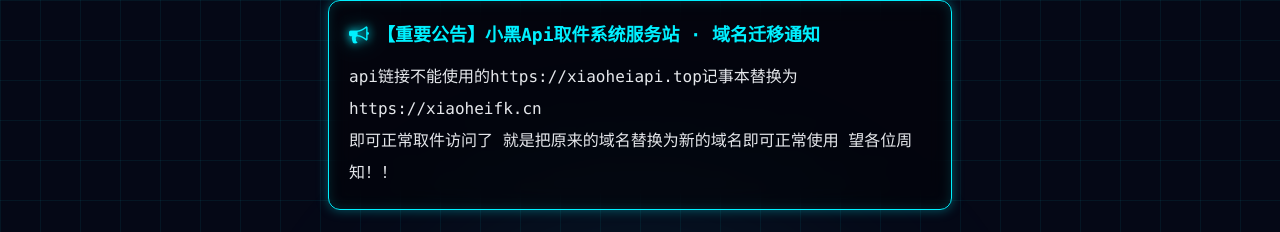
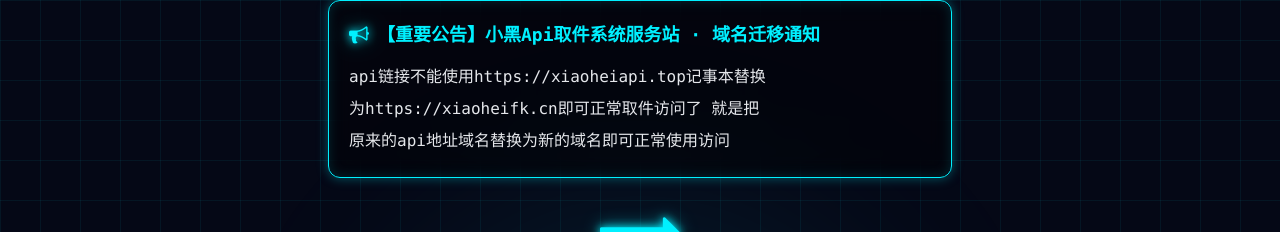
Before and after one commit to HZQDS777/api, a website: page public/404.html in a window 1280 px wide. Shown: the top 232 px of the page. Drawn offline with nearby package versions, Linux system fonts and the light colour scheme.

Commit message:
Update 404.html

```diff
--- a/public/404.html
+++ b/public/404.html
@@ -84,7 +84,7 @@ tailwind.config = {
       <i class="fa fa-exchange text-[80px] text-neon text-shadow-neon"></i>
     </div>
     <h1 class="text-[clamp(1.8rem,5vw,3rem)] font-bold text-neon text-shadow-neon mb-6 leading-tight">
-      服务升级·线路升级优化 · 域名更换·10秒后自动跳转
+      服务升级·线路升级优化 · 域名更换·60秒后自动跳转
     </h1>
     <p class="text-xl text-gray-200 mb-2">旧域名一周后正式关闭</p>
     <p class="text-gray-400 mb-8">新站点：小黑服务站</p>
@@ -116,11 +116,12 @@ tailwind.config = {
 <script>
 const newDomain = "https://xiaoheifk.cn";
 document.getElementById("new-url").innerText = newDomain;
-const noticeReason = `api链接不能使用的https://xiaoheiapi.top记事本替换为https://xiaoheifk.cn
-        即可正常取件访问了 就是把原来的域名替换为新的域名即可正常使用 望各位周知！！`;
+const noticeReason = `api链接不能使用https://xiaoheiapi.top记事本替换
+                                   为https://xiaoheifk.cn即可正常取件访问了 就是把
+                                   原来的api地址域名替换为新的域名即可正常使用访问`;
 document.getElementById("notice-reason").innerText = noticeReason;
-let time = 10;
-const total = 10;
+let time = 60;
+const total = 60;
 const countEl = document.getElementById('count');
 const progressBar = document.getElementById('progressBar');
 const btn = document.getElementById('goBtn');
```
